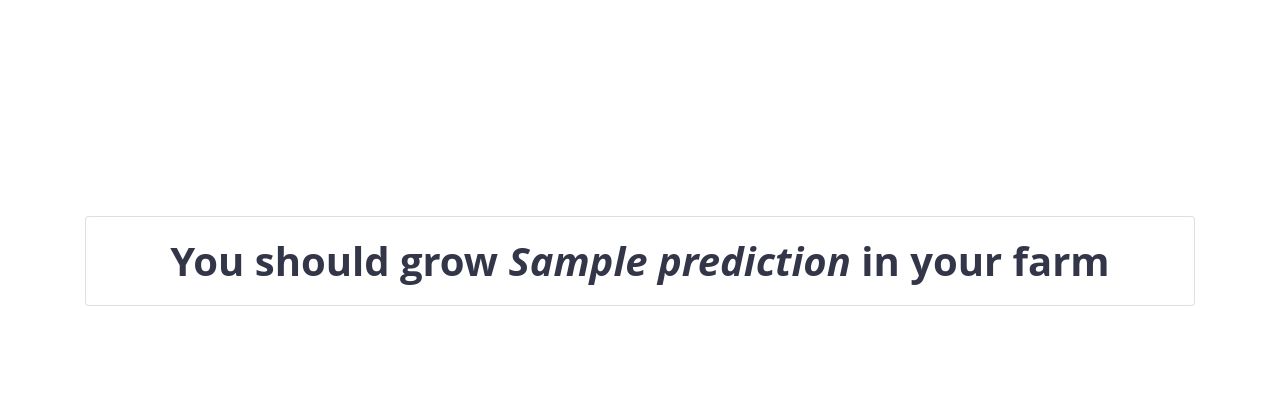
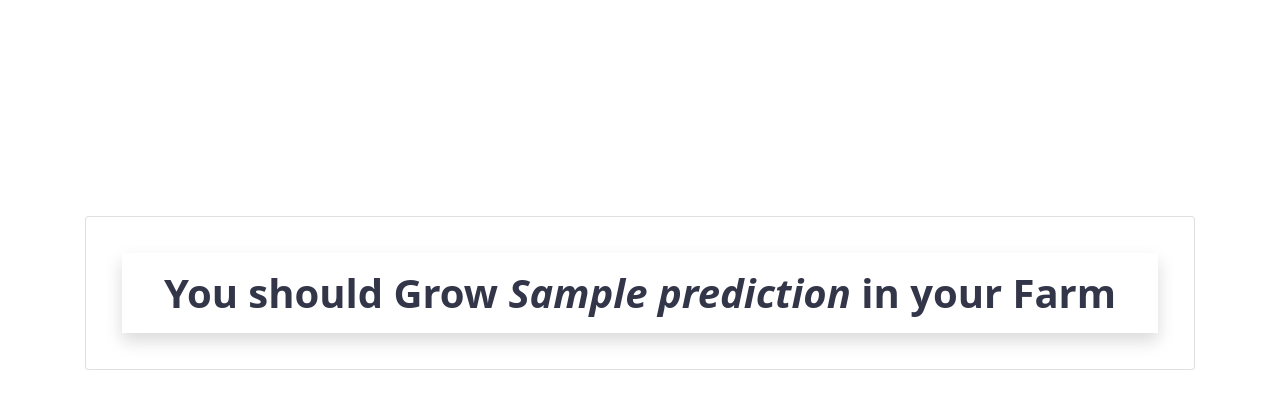
Before and after one commit to Sabbir2809/web-crop-prediction, a Flask app: template templates/crop-result.html in a window 1280 px wide. Shown: the part 56-465 px from the top of the page. Run offline with Flask 2, Linux system fonts and the light colour scheme; the template is opened without the code that fills it: most values are stand-ins (such as "Sample title", 1, 10 or a date in 2020); parts of the project's set-up code (start-up, migrations or seed data) failed here and were passed over; some libraries are stand-ins or nearby versions; some web fonts are replaced.

Commit message:
Model Updated

```diff
--- a/templates/crop-result.html
+++ b/templates/crop-result.html
@@ -11,7 +11,7 @@
   <div class="row">
       <div class="col-sm py-2 py-md-3">
           <div class="card card-body" style="justify-content: center;">
-               <h1 class="text-center"><b>You should grow <i>{{ prediction }} </i>in your farm</b></h1>
+               <h1 class="text-center shadow m-3 p-3"><b>You should Grow <i>{{ prediction }} </i>in your Farm</b></h1>
           </div>
       </div>
   </div>
--- a/templates/layout.html
+++ b/templates/layout.html
@@ -160,7 +160,7 @@
 							<span class="sr-only">(current)</span>
 						</a>
 					</li>
-					<li class="nav-item">
+					<li class="nav-item active">
 						<a class="nav-link" href="{{ url_for('crop_recommend') }}">Crop</a>
 					</li>
 					<li class="nav-item">
```
Also changed, not shown: static/images/Mizanur.jpg (deleted), static/images/core.jpg (deleted), static/images/s3.jpg (deleted).
